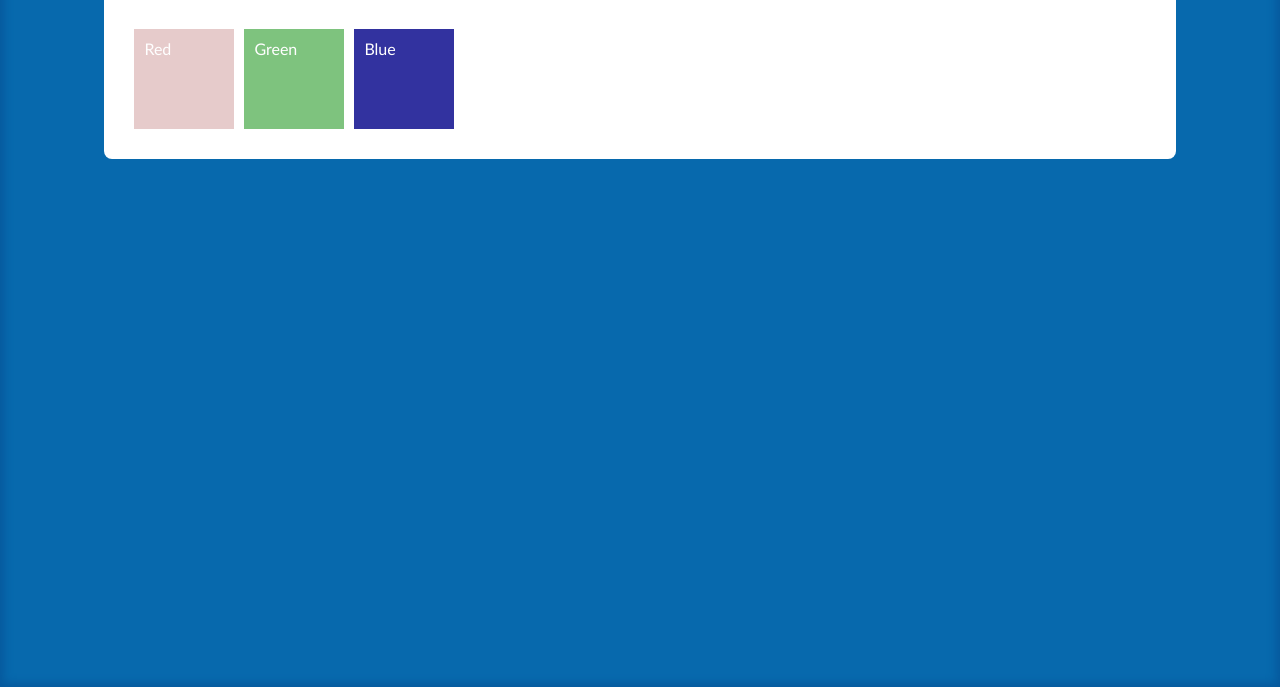
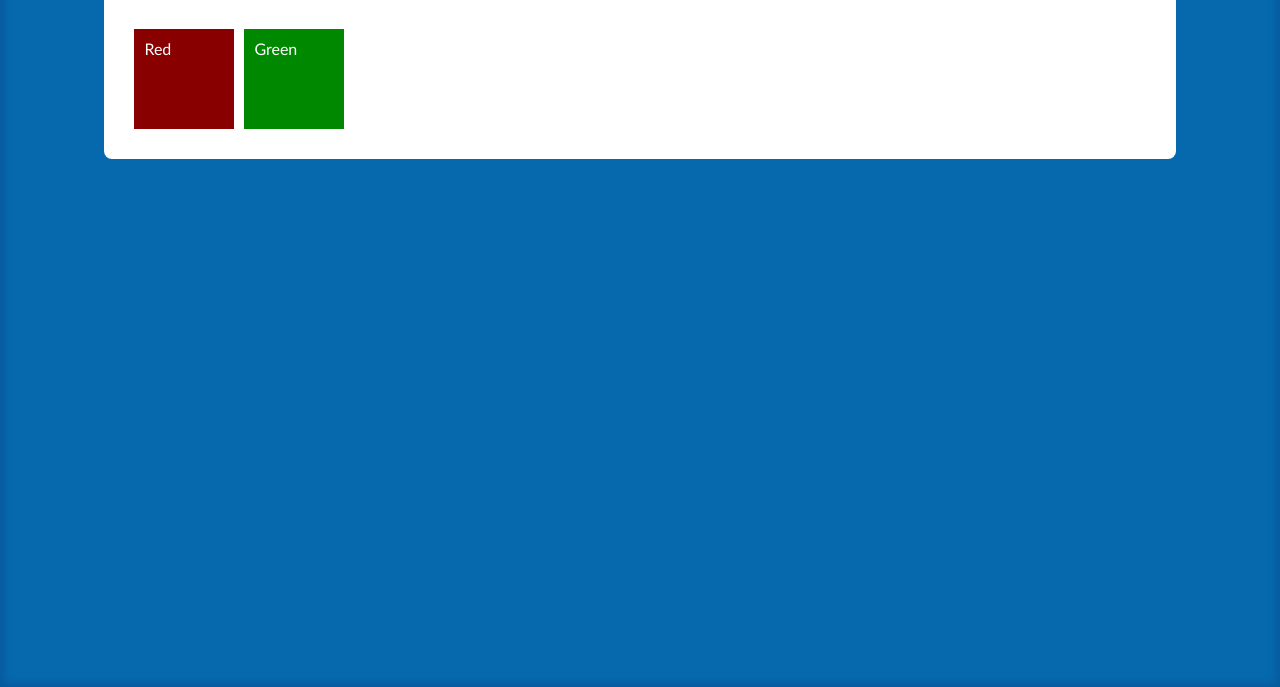
Before and after one commit to arieldavis22/JQuery-work, a plain HTML site: page part-1/index.html in a window 1280 px wide. Shown: the part 113-800 px from the top of the page. Drawn offline with nearby package versions, Linux system fonts and the light colour scheme.

Commit message:
hide and show

```diff
--- a/part-1/index.html
+++ b/part-1/index.html
@@ -14,6 +14,7 @@
     <div class="red-box">Red</div>
     <div class="green-box">Green</div>
     <div class="blue-box">Blue</div>
+    <div class="blue-box" style="display: none">Blue 2</div>
     <div class="clear"></div>
 </body>
 </html>
--- a/part-1/js/script.js
+++ b/part-1/js/script.js
@@ -1,11 +1,6 @@
 $(function () {
   // Fade out element over 2000ms
-  $(".red-box").fadeTo(1000, 0.2);
-  $('.green-box').fadeTo(1000, 0.5)
-  $('.blue-box').fadeTo(1000, 0.8)
-
-  $('.red-box').fadeToggle()
-  $('.red-box').fadeToggle()
+  $('.blue-box').hide(1000)
 });
 
 
```
